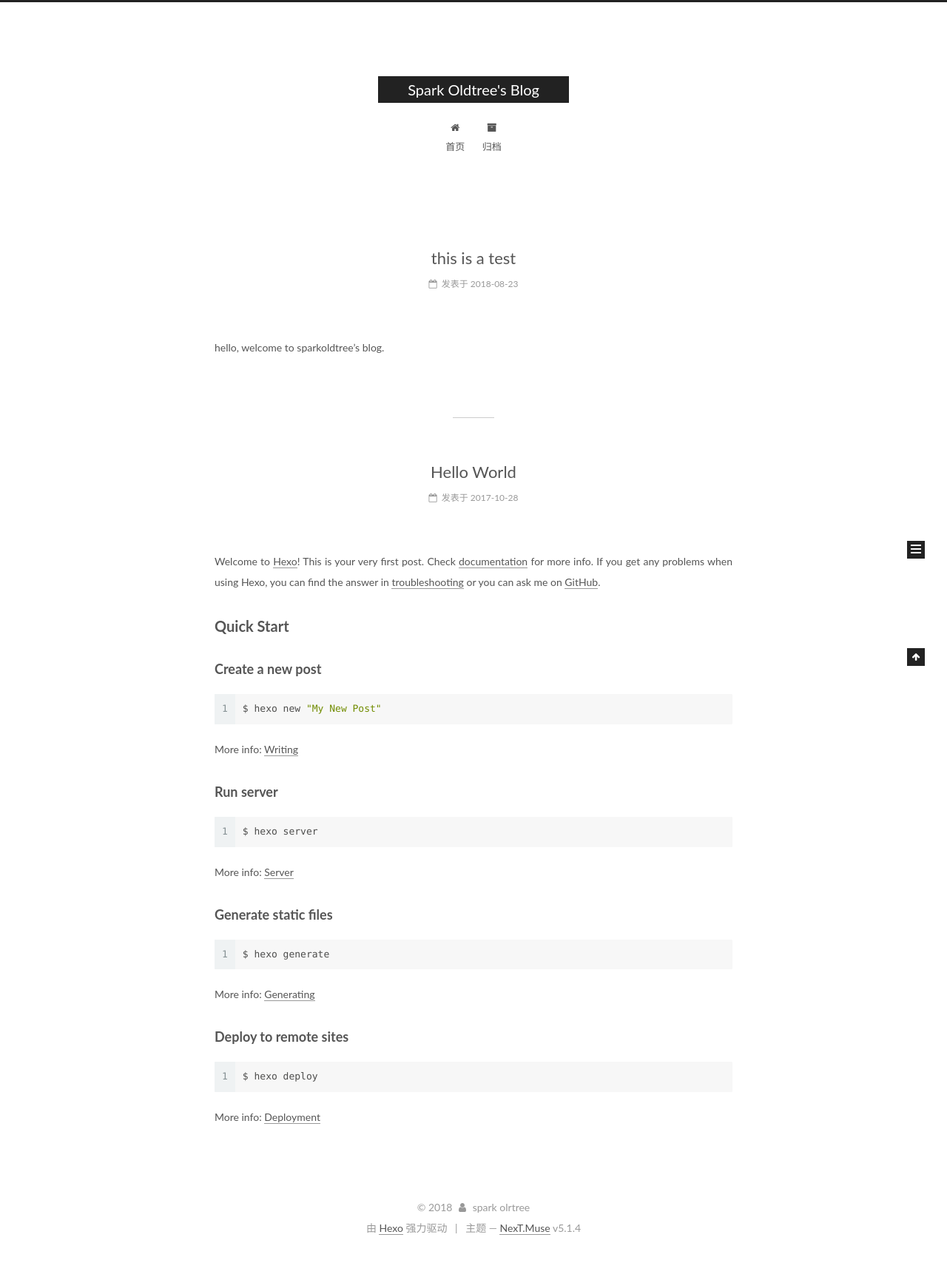
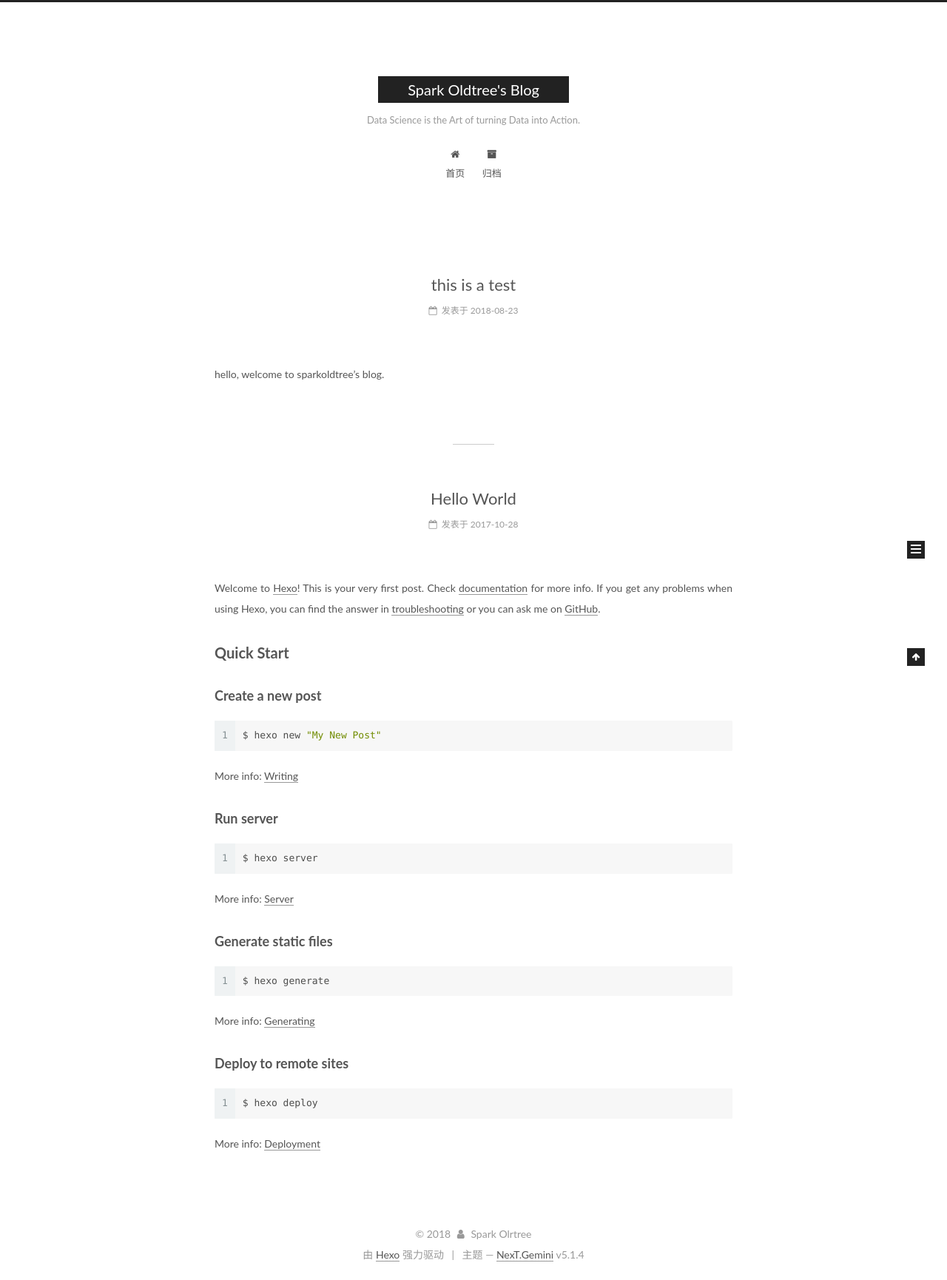
Before and after one commit to SparkOldtree/SparkOldtree.github.io, a plain HTML site: page index.html in a window 1280 px wide. Shown: the whole page at 74% size. Before the commit the page ends 1694 px from the top, so only its background shows below. Drawn offline with Linux system fonts and the light colour scheme.

Commit message:
Site updated: 2018-08-23 18:39:33

```diff
--- a/index.html
+++ b/index.html
@@ -5,7 +5,7 @@
 
 
 
-<html class="theme-next muse use-motion" lang="zh-Hans">
+<html class="theme-next gemini use-motion" lang="zh-Hans">
 <head>
   <meta charset="UTF-8"/>
 <meta http-equiv="X-UA-Compatible" content="IE=edge" />
@@ -79,13 +79,16 @@
 
 
 
+<meta name="description" content="I am a Data Analysis, trying to be a Data Science.">
 <meta property="og:type" content="website">
 <meta property="og:title" content="Spark Oldtree&#39;s Blog">
 <meta property="og:url" content="http://sparkoldtree.github.io/index.html">
 <meta property="og:site_name" content="Spark Oldtree&#39;s Blog">
+<meta property="og:description" content="I am a Data Analysis, trying to be a Data Science.">
 <meta property="og:locale" content="zh-Hans">
 <meta name="twitter:card" content="summary">
 <meta name="twitter:title" content="Spark Oldtree&#39;s Blog">
+<meta name="twitter:description" content="I am a Data Analysis, trying to be a Data Science.">
 
 
 
@@ -93,7 +96,7 @@
   var NexT = window.NexT || {};
   var CONFIG = {
     root: '/SparkOldtree.github.io/',
-    scheme: 'Muse',
+    scheme: 'Gemini',
     version: '5.1.4',
     sidebar: {"position":"left","display":"post","offset":12,"b2t":false,"scrollpercent":false,"onmobile":false},
     fancybox: true,
@@ -157,7 +160,7 @@
       </a>
     </div>
 
-        <p class="site-subtitle"></p>
+        <p class="site-subtitle">Data Science is the Art of turning Data into Action.</p>
 
   </div>
 
@@ -232,7 +235,7 @@
     <link itemprop="mainEntityOfPage" href="http://sparkoldtree.github.io/SparkOldtree.github.io/2018/08/23/this-is-a-test/">
 
     <span hidden itemprop="author" itemscope itemtype="http://schema.org/Person">
-      <meta itemprop="name" content="spark olrtree">
+      <meta itemprop="name" content="Spark Olrtree">
       <meta itemprop="description" content="">
       <meta itemprop="image" content="/SparkOldtree.github.io/images/avatar.gif">
     </span>
@@ -352,7 +355,7 @@
     <link itemprop="mainEntityOfPage" href="http://sparkoldtree.github.io/SparkOldtree.github.io/2017/10/28/hello-world/">
 
     <span hidden itemprop="author" itemscope itemtype="http://schema.org/Person">
-      <meta itemprop="name" content="spark olrtree">
+      <meta itemprop="name" content="Spark Olrtree">
       <meta itemprop="description" content="">
       <meta itemprop="image" content="/SparkOldtree.github.io/images/avatar.gif">
     </span>
@@ -499,8 +502,8 @@
         <div class="site-overview">
           <div class="site-author motion-element" itemprop="author" itemscope itemtype="http://schema.org/Person">
 
-              <p class="site-author-name" itemprop="name">spark olrtree</p>
-              <p class="site-description motion-element" itemprop="description"></p>
+              <p class="site-author-name" itemprop="name">Spark Olrtree</p>
+              <p class="site-description motion-element" itemprop="description">I am a Data Analysis, trying to be a Data Science.</p>
           </div>
 
           <nav class="site-state motion-element">
@@ -555,7 +558,7 @@
   <span class="with-love">
     <i class="fa fa-user"></i>
   </span>
-  <span class="author" itemprop="copyrightHolder">spark olrtree</span>
+  <span class="author" itemprop="copyrightHolder">Spark Olrtree</span>
 
 
 </div>
@@ -569,7 +572,7 @@
 
 
 
-  <div class="theme-info">主题 &mdash; <a class="theme-link" target="_blank" href="https://github.com/iissnan/hexo-theme-next">NexT.Muse</a> v5.1.4</div>
+  <div class="theme-info">主题 &mdash; <a class="theme-link" target="_blank" href="https://github.com/iissnan/hexo-theme-next">NexT.Gemini</a> v5.1.4</div>
 
 
 
@@ -670,6 +673,13 @@
 
 
 
+  <script type="text/javascript" src="/SparkOldtree.github.io/js/src/affix.js?v=5.1.4"></script>
+
+  <script type="text/javascript" src="/SparkOldtree.github.io/js/src/schemes/pisces.js?v=5.1.4"></script>
+
+
+
+
 
 
 
```
Also changed, not shown: 2017/10/28/hello-world/index.html (+15 -8 lines), 2018/08/23/this-is-a-test/index.html (+15 -8 lines), archives/2017/10/index.html (+17 -7 lines), archives/2017/index.html (+17 -7 lines), archives/2018/08/index.html (+17 -7 lines), archives/2018/index.html (+17 -7 lines), archives/index.html (+17 -7 lines).
